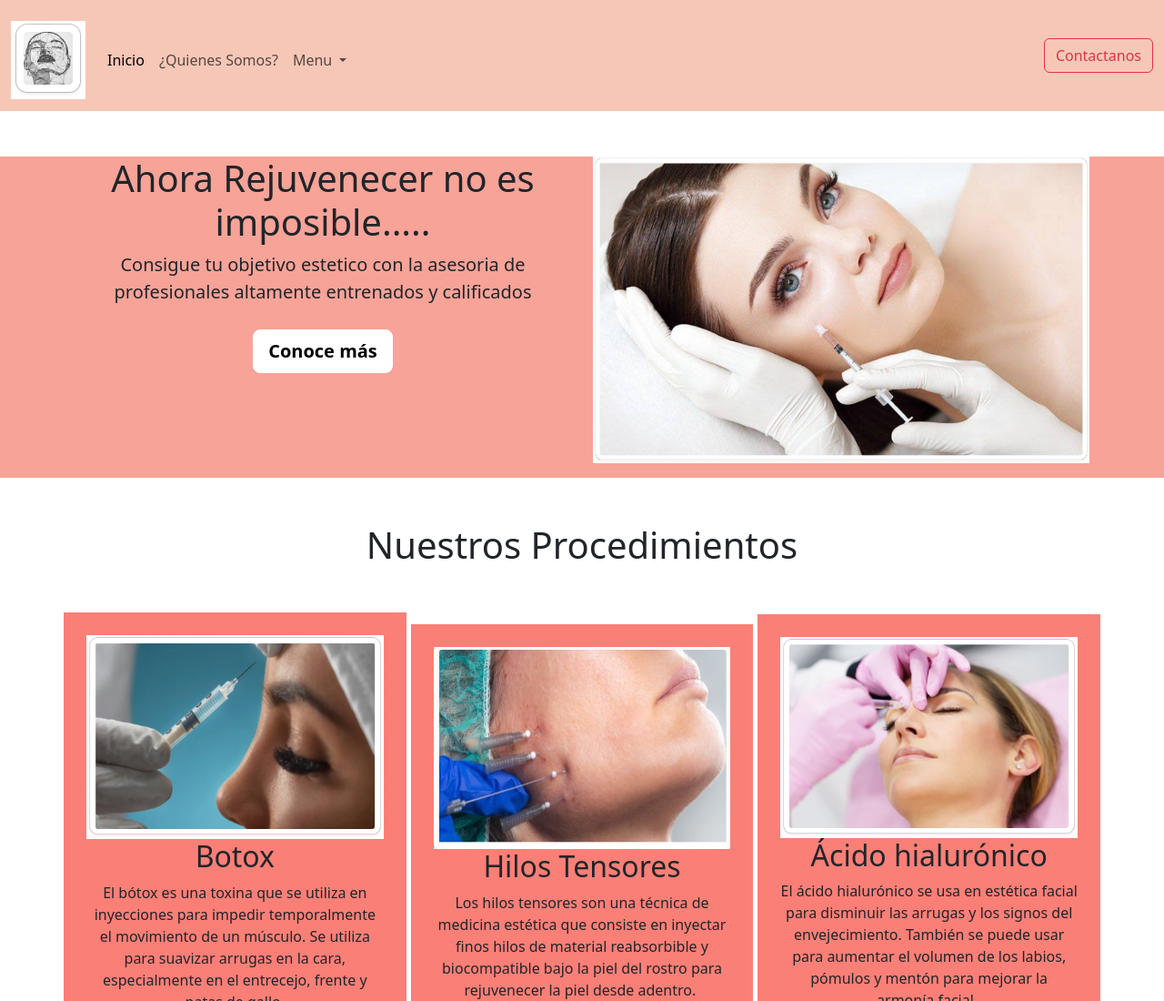
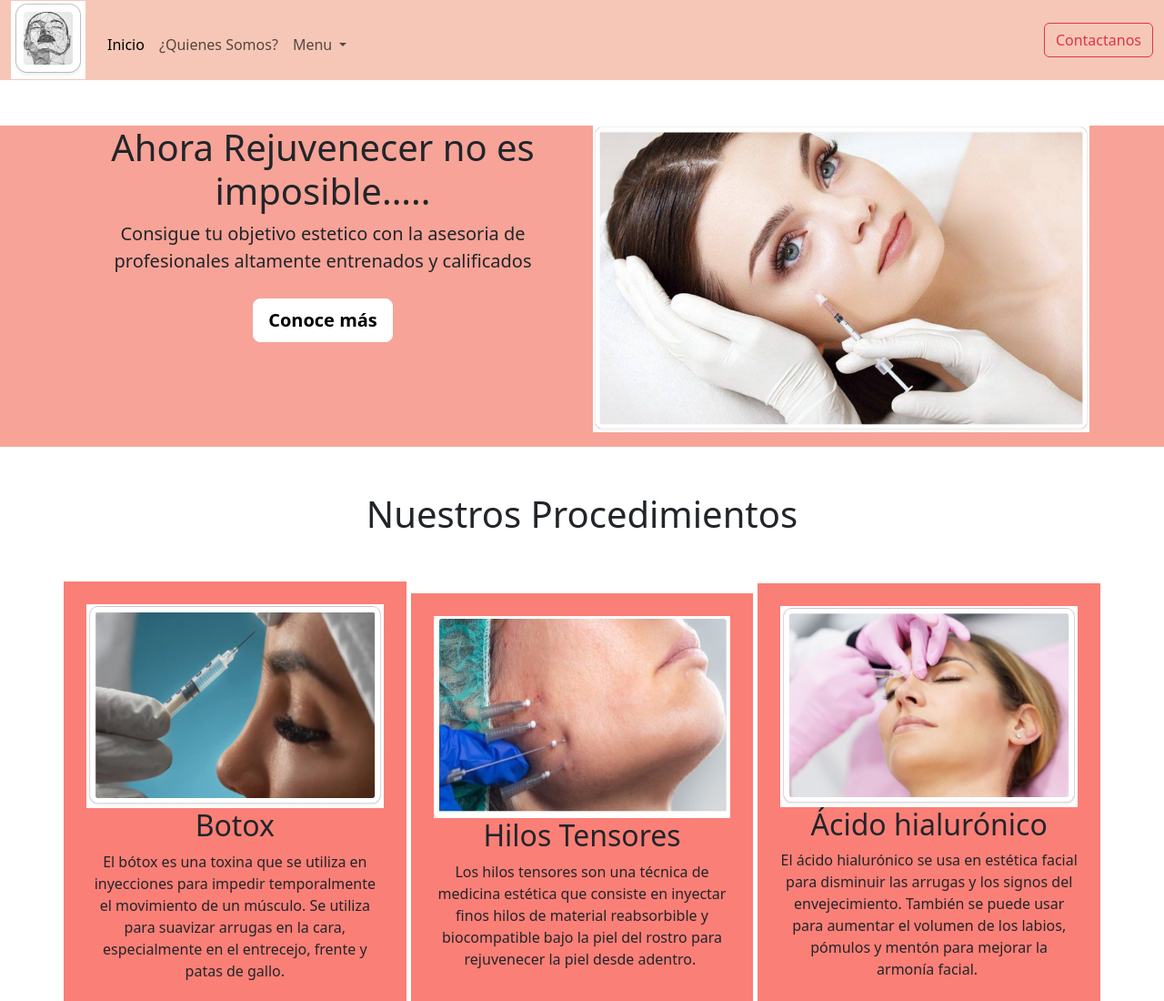
Before and after one commit to deividbrits/terceraEntrega, a plain HTML site: page Index.html in a window 1280 px wide. Shown: the top 1100 px of the page at 91% size. Drawn offline with nearby package versions, Linux system fonts and the light colour scheme.

Commit message:
este si que si

```diff
--- a/Index.html
+++ b/Index.html
@@ -12,7 +12,7 @@
 <div>
     <nav class="navbar navbar-expand-lg ">
         <div class="container-fluid">
-          <a class="navbar-brand" href="#">
+          <a class="navbar-brand marca" href="#">
             <img src="Imgs/image 1.jpg">
           </a>
           <button class="navbar-toggler" type="button" data-bs-toggle="collapse" data-bs-target="#navbarSupportedContent" aria-controls="navbarSupportedContent" aria-expanded="false" aria-label="Toggle navigation">
--- a/styles.css
+++ b/styles.css
@@ -71,6 +71,10 @@ a:hover {
     justify-content: center;
 
 }
+.marca {
+    margin-top: -12px ;
+    margin-bottom: -12px;
+}
 .fb {
     width: 15px;
     height: 15px;
```
